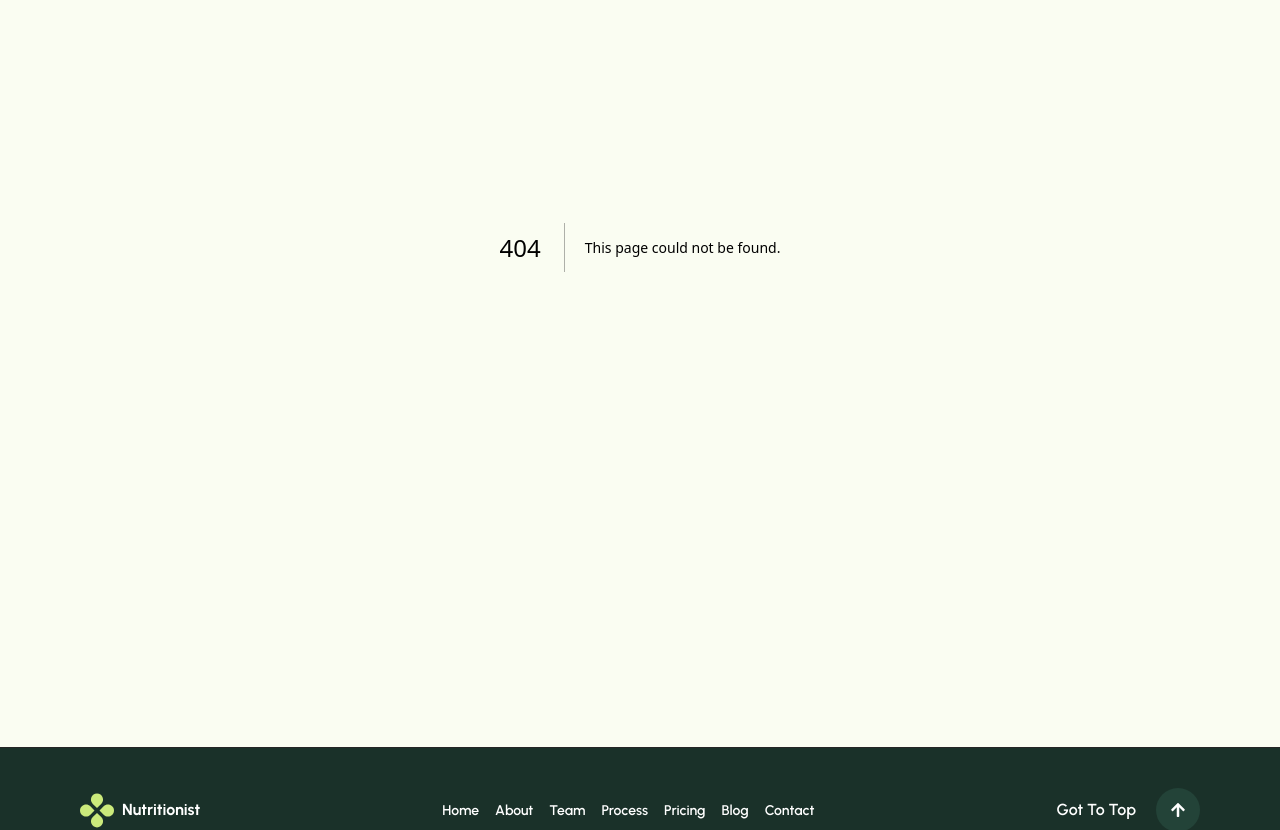
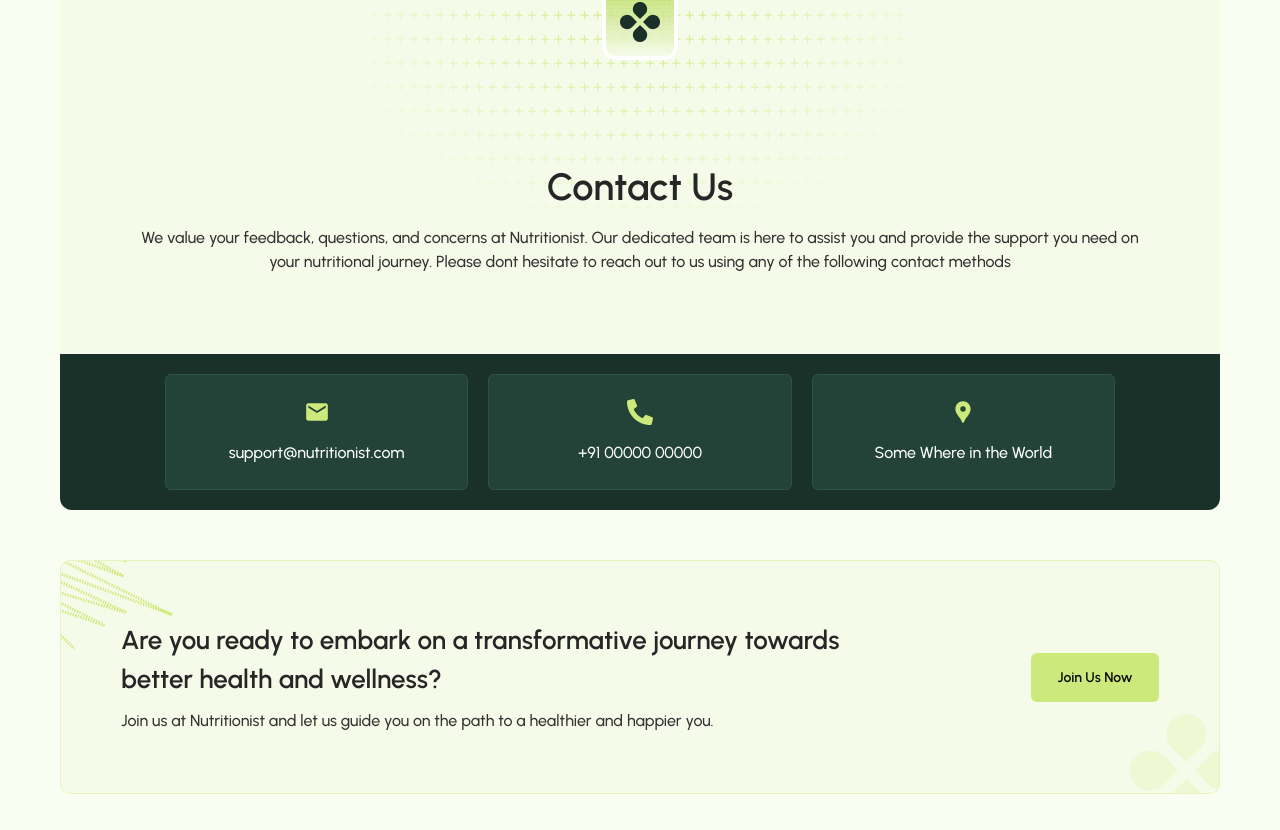
Before and after one commit to FojleTuhin/Nutritionist, a Next.js app: page /contact in a window 1280 px wide. Before the commit this address had no page. Shown: the part 298-1128 px from the top of the page. Built offline with nearby package versions, Linux system fonts and the light colour scheme.

Commit message:
add blogs and contact page

```diff
--- /dev/null
+++ b/src/app/blog/page.js
@@ -0,0 +1,16 @@
+import Blog from '@/components/blogPage/Blog';
+import TeamExpert from '@/components/teamPage/TeamExpert';
+import React from 'react';
+
+const page = () => {
+    return (
+        <div className='px-4 tablet:px-10 medium:px-[60px]  laptop:px-20 pt-20 '>
+            <TeamExpert heading='Our Blogs' subHeading='Welcome to the Blog section of Nutritionist, your trusted source for insightful articles, tips, and expert advice on nutrition and wellness. Here, we strive to provide you with engaging and informative content that will inspire and empower you to make informed decisions about your health. Explore our blog to discover a wealth of resources that cover a wide range of topics related to nutrition, fitness, and overall well-being.' />
+
+
+            <Blog/>
+        </div>
+    );
+};
+
+export default page;
--- /dev/null
+++ b/src/app/contact/page.js
@@ -0,0 +1,46 @@
+import ContactOption from '@/components/contactPage/ContactOption';
+import TeamExpert from '@/components/teamPage/TeamExpert';
+import Image from 'next/image';
+import React from 'react';
+import right from '../../../public/right.svg'
+import bottom from '../../../public/bottom.svg'
+
+const page = () => {
+    return (
+        <div>
+            <div className='px-4 tablet:px-10 medium:px-[60px]  laptop:px-20 pt-20 '>
+                <TeamExpert heading='Contact Us' subHeading='We value your feedback, questions, and concerns at Nutritionist. Our dedicated team is here to assist you and provide the support you need on your nutritional journey. Please dont hesitate to reach out to us using any of the following contact methods' />
+
+                <ContactOption />
+
+
+
+
+                <div className='mt-[50px]  laptop:mt-[100px] medium:p-[60px] p-10  bg-[#F6FBE9] border-[1px] border-[#E5F5BD] rounded-[10px] relative overflow-hidden'>
+                    <div className='tablet:flex gap-[150px]'>
+                        <div>
+                            <p className='font-semibold text-[#262626] medium:text-[26px] text-[22px] mb-[10px]'>Are you ready to embark on a transformative journey towards better health and wellness?</p>
+                            <p className='font-medium text-[#333333]'>Join us at Nutritionist and let us guide you on the path to a healthier and happier you.</p>
+                        </div>
+                        <div className='flex items-center'>
+                            <p className='bg-[#CBEA7B] tablet:w-[128px] mt-5 tablet:mt-0 w-full text-center font-semibold text-[14px]  py-[14px] px-5 rounded-[6px]'>Join Us Now</p>
+                        </div>
+                    </div>
+                    <Image
+                        className='absolute top-0 -left-4 '
+                        src={right}
+                        alt='logo' />
+                    <Image
+                        className='absolute bottom-0 -right-4 '
+                        src={bottom}
+                        alt='logo' />
+
+                </div>
+
+
+            </div>
+        </div>
+    );
+};
+
+export default page;
--- a/src/app/pricing/page.js
+++ b/src/app/pricing/page.js
@@ -1,4 +1,5 @@
 import PricingTab from '@/components/pricingPage/PricingTab';
+// import Table from '@/components/pricingPage/Table';
 import TeamExpert from '@/components/teamPage/TeamExpert';
 import React from 'react';
 
@@ -8,6 +9,7 @@ const page = () => {
             <TeamExpert heading='Our Pricing' subHeading='At Nutritionist, we offer flexible pricing options to accommodate your unique requirements and budget. Our goal is to provide you with exceptional personalized nutrition coaching that is accessible and tailored to your needs. Choose from our three plans below and take the first step towards a healthier lifestyle' />
 
             <PricingTab/>
+            {/* <Table/> */}
 
 
 
--- /dev/null
+++ b/src/components/blogPage/Blog.jsx
@@ -0,0 +1,38 @@
+import React from 'react';
+import { Tabs, TabsContent, TabsList, TabsTriggerManagement } from "@/components/ui/tabs"
+
+
+const Blog = () => {
+    return (
+        <div>
+            <div className=" ">
+
+                <Tabs defaultValue="All" className='flex flex-col items-center'>
+                    <TabsList className=" w-full h-[96px] bg-[#234338] p-5 medium:py-5 medium:px-20 rounded-b-[10px] rounded-t-none flex gap-5 justify-between  overflow-auto overflow-x-scroll whitespace-nowrap scrollbar-hide mb-[50px]">
+                        <TabsTriggerManagement value="All" className="py-3 px-[18px] whitespace-nowrap text-[16px] text-[#FFFFFF] font-semibold">All</TabsTriggerManagement>
+                        <TabsTriggerManagement value="Weight Loss Tips" className="py-3 px-[18px] whitespace-nowrap text-[16px] text-[#FFFFFF] font-semibold">Weight Loss Tips</TabsTriggerManagement>
+                        <TabsTriggerManagement value="Healthy Eating" className="py-3 px-[18px] whitespace-nowrap text-[16px] text-[#FFFFFF] font-semibold">Healthy Eating</TabsTriggerManagement>
+                        <TabsTriggerManagement value="Fitness and Exercise" className="py-3 whitespace-nowrap px-[18px] text-[16px] text-[#FFFFFF] font-semibold">Fitness and Exercise</TabsTriggerManagement>
+                        <TabsTriggerManagement value="Mindset and Motivation" className="py-3 whitespace-nowrap px-[18px] text-[16px] text-[#FFFFFF] font-semibold">Mindset and Motivation</TabsTriggerManagement>
+                        <TabsTriggerManagement value="Recipes and Meal Planning" className="py-3 whitespace-nowrap px-[18px] text-[16px] text-[#FFFFFF] font-semibold">Recipes and Meal Planning</TabsTriggerManagement>
+                    </TabsList>
+
+
+                    <TabsContent value="All">ONE</TabsContent>
+                    <TabsContent value="Weight Loss Tips">TWO</TabsContent>
+                    <TabsContent value="Healthy Eating">THREE</TabsContent>
+                    <TabsContent value="Fitness and Exercise">FOUR</TabsContent>
+                    <TabsContent value="Mindset and Motivation">FIVE</TabsContent>
+                    <TabsContent value="Recipes and Meal Planning">FIVE</TabsContent>
+                </Tabs>
+
+
+
+
+
+            </div>
+        </div>
+    );
+};
+
+export default Blog;
--- /dev/null
+++ b/src/components/contactPage/ContactOption.jsx
@@ -0,0 +1,25 @@
+import React from 'react';
+import { FaPhoneAlt } from 'react-icons/fa';
+import { MdEmail, MdLocationPin } from "react-icons/md";
+
+const ContactOption = () => {
+    return (
+        <div className='p-5 flex flex-col md:flex-row medium:px-[105px] gap-5 bg-[#1A3129] rounded-b-[12px]'>
+            <div className='md:w-[336px]  rounded-[6px] border-[1px] p-5 medium:p-6 bg-[#234338] border-[#2C5446] flex flex-col gap-[14px] medium:gap-4 items-center'>
+                <MdEmail className='text-[#CBEA7B] h-[26px] w-[26px]' />
+                <p className='text-[#FFFFFF] text-[14px] medium:text-[16px] font-medium'>support@nutritionist.com</p>
+            </div>
+            <div className='md:w-[336px]  rounded-[6px] border-[1px] p-5 medium:p-6 bg-[#234338] border-[#2C5446] flex flex-col gap-[14px] medium:gap-4 items-center'>
+                <FaPhoneAlt className='text-[#CBEA7B] h-[26px] w-[26px]' />
+                <p className='text-[#FFFFFF] text-[14px] medium:text-[16px] font-medium'>+91 00000 00000</p>
+            </div>
+            <div className='md:w-[336px]  rounded-[6px] border-[1px] p-5 medium:p-6 bg-[#234338] border-[#2C5446] flex flex-col gap-[14px] medium:gap-4 items-center'>
+                <MdLocationPin className='text-[#CBEA7B] h-[26px] w-[26px]' />
+                <p className='text-[#FFFFFF] text-[14px] medium:text-[16px] font-medium'>Some Where in the World</p>
+            </div>
+
+        </div>
+    );
+};
+
+export default ContactOption;
--- a/src/components/pricingPage/PricingTab.jsx
+++ b/src/components/pricingPage/PricingTab.jsx
@@ -8,8 +8,6 @@ import YearlyTab from './YearlyTab';
 const PricingTab = () => {
     return (
         <div className="mt-[50px] medium:mt-20 laptop:mt-[100px] ">
-            {/* <p className="text-[#262626] text-[28px] medium:text-[38px] laptop:text-[48px] font-bold text-center">Our PricingTab</p>
-            <p className="text-[#333333] tablet:w-[60%] mx-auto text-[14px] medium:text-[16px] laptop:text-[18px] font-medium text-center mb-[50px] medium:mb-[60px]">We outline our flexible and affordable options to support you on your journey to optimal health and nutrition. We believe that everyone deserves access to personalized nutrition guidance and resources...</p> */}
 
             <div>
                 <Tabs defaultValue="monthly" className='flex flex-col items-center'>
--- /dev/null
+++ b/src/components/pricingPage/Table.jsx
@@ -0,0 +1,26 @@
+import React from 'react';
+
+const Table = () => {
+    return (
+        <div className="mt-[50px] medium:mt-20 laptop:mt-[100px] bg-[#F6FBE9] border-[1px] border-[#E5F5BD] p-[50px] ">
+            <table>
+                <thead>
+                    <tr >
+                        <th className='px-6 py-4 rounded-[8px] bg-[#234338] text-[#FFFFFF] font-medium text-[20px]'>Features</th>
+                        <th className='px-6 py-4 rounded-[8px] bg-[#234338] text-[#FFFFFF] font-medium text-[20px]'>Free Plan</th>
+                        <th className='px-6 py-4 rounded-[8px] bg-[#234338] text-[#FFFFFF] font-medium text-[20px]'>Free Plan</th>
+                        <th className='px-6 py-4 rounded-[8px] bg-[#234338] text-[#FFFFFF] font-medium text-[20px]'>Free Plan</th>
+                    </tr>
+                </thead>
+                <tbody>
+                    <tr>
+                        <td>Personalized Nutrition Plan</td>
+                    </tr>
+                </tbody>
+
+            </table>
+        </div>
+    );
+};
+
+export default Table;
--- a/src/components/shared/Footer.jsx
+++ b/src/components/shared/Footer.jsx
@@ -40,10 +40,10 @@ const Footer = () => {
                                 <Link href="/pricing" className=" hover:underline underline-offset-4" prefetch={false}>
                                     Pricing
                                 </Link>
-                                <Link href="#" className=" hover:underline underline-offset-4" prefetch={false}>
+                                <Link href="/blog" className=" hover:underline underline-offset-4" prefetch={false}>
                                     Blog
                                 </Link>
-                                <Link href="#" className=" hover:underline underline-offset-4" prefetch={false}>
+                                <Link href="/contact" className=" hover:underline underline-offset-4" prefetch={false}>
                                     Contact
                                 </Link>
 
@@ -74,10 +74,10 @@ const Footer = () => {
                             <Link href="/pricing" className=" hover:underline underline-offset-4" prefetch={false}>
                                 Pricing
                             </Link>
-                            <Link href="#" className=" hover:underline underline-offset-4" prefetch={false}>
+                            <Link href="/blog" className=" hover:underline underline-offset-4" prefetch={false}>
                                 Blog
                             </Link>
-                            <Link href="#" className=" hover:underline underline-offset-4" prefetch={false}>
+                            <Link href="/contact" className=" hover:underline underline-offset-4" prefetch={false}>
                                 Contact
                             </Link>
 
--- a/src/components/shared/Navbar.jsx
+++ b/src/components/shared/Navbar.jsx
@@ -91,10 +91,10 @@ const Navbar = () => {
                     <Link href="/pricing" className="text-[14px] font-semibold rounded-[6px] hover:underline underline-offset-4" prefetch={false}>
                         Pricing
                     </Link>
-                    <Link href="#" className="text-[14px] font-semibold rounded-[6px] hover:underline underline-offset-4" prefetch={false}>
+                    <Link href="/blog" className="text-[14px] font-semibold rounded-[6px] hover:underline underline-offset-4" prefetch={false}>
                         Blog
                     </Link>
-                    <Link href="#" className="text-[14px] ml-1 font-semibold rounded-[6px] bg-[#CBEA7B] px-4 py-3 text-[#262626] hover:underline underline-offset-4" prefetch={false}>
+                    <Link href="/contact" className="text-[14px] ml-1 font-semibold rounded-[6px] bg-[#CBEA7B] px-4 py-3 text-[#262626] hover:underline underline-offset-4" prefetch={false}>
                         Contact Us
                     </Link>
                 </div>
@@ -122,10 +122,10 @@ const Navbar = () => {
                             <Link href="/pricing" className="text-[14px] font-semibold rounded-[6px] hover:underline underline-offset-4" prefetch={false}>
                                 Pricing
                             </Link>
-                            <Link href="#" className="text-[14px] font-semibold rounded-[6px] hover:underline underline-offset-4" prefetch={false}>
+                            <Link href="/blog" className="text-[14px] font-semibold rounded-[6px] hover:underline underline-offset-4" prefetch={false}>
                                 Blog
                             </Link>
-                            <Link href="#" className="text-[14px] font-semibold rounded-[6px] bg-[#CBEA7B] px-4 py-3 text-center text-[#262626] hover:underline underline-offset-4" prefetch={false}>
+                            <Link href="/contact" className="text-[14px] font-semibold rounded-[6px] bg-[#CBEA7B] px-4 py-3 text-center text-[#262626] hover:underline underline-offset-4" prefetch={false}>
                                 Contact Us
                             </Link>
                         </div>
--- a/src/components/teamPage/TeamExpert.jsx
+++ b/src/components/teamPage/TeamExpert.jsx
@@ -7,11 +7,11 @@ const TeamExpert = ({ heading, subHeading }) => {
     return (
 
         <div>
-            <div className='bg-[#F6FBE9]  overflow-hidden rounded-t-[10px]  p-[30px] tablet:p-10 medium:pt-[60px]  laptop:p-20 '>
+            <div className='bg-[#F6FBE9] h-[427px] relative  overflow-hidden rounded-t-[10px]  p-[30px] tablet:p-10 medium:pt-[60px]  laptop:p-20 '>
                 <div className='-mt-32 '>
                     <RadiulPlus />
                 </div>
-                <div className='-mt-20 '>
+                <div className='absolute bottom-10 md:bottom-20 right-[30px] left-[30px] md:right-20 md:left-20'>
                     <p className='text-center medium:text-[38px] text-[28px] font-semibold text-[#262626]'>{heading}</p>
                     <p className='text-center text-[#333333] font-medium mt-[10px] medium:text-[16px] text-[14px]'>{subHeading}</p>
                 </div>
```
